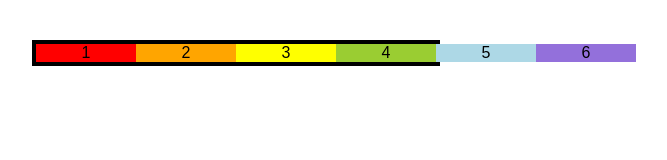
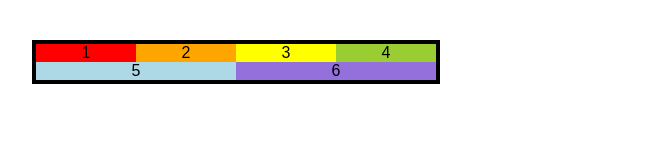
Before and after one commit to chungthehao/CSS-Layouts---From-Float-to-Flexbox-and-Grid, a plain HTML site: page Flexbox/flexible-sizing.html in a window 1280 px wide. Shown: the whole page, without its empty margins (6-673 px from the left). Drawn offline with Linux system fonts and the light colour scheme.

Commit message:
flex wrap: wrap; no longer overflow

```diff
--- a/Flexbox/flexible-sizing.html
+++ b/Flexbox/flexible-sizing.html
@@ -13,7 +13,7 @@
         width: 400px;
         /*   height: 300px; */
         display: flex;
-        /*   flex-wrap: wrap; */
+        flex-wrap: wrap; /* the items will wrap and no longer overflow */
         /*   flex-direction: column; */
       }
 
```
